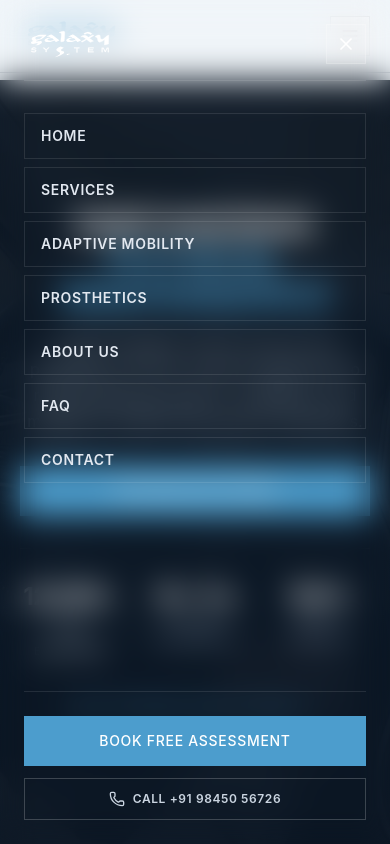
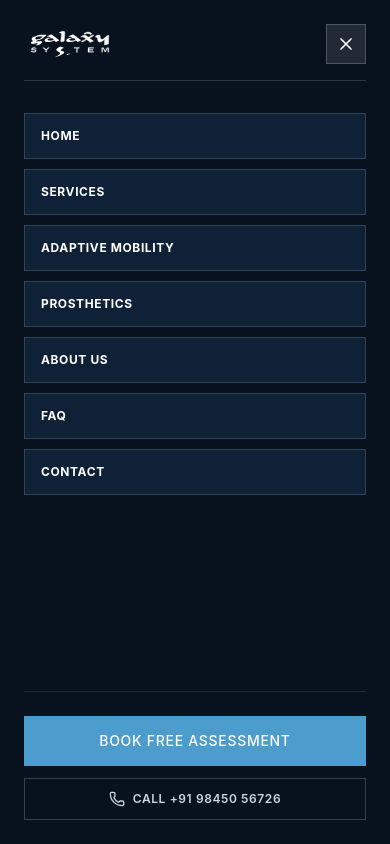
Before and after one commit to RishabhNaik/galaxy-system, a Next.js app: page / in a window 390 px wide. Both pictures are taken after a click on the button 350 px from the left and 36 px from the top of the page. Shown: the top 844 px of the page. Built offline with nearby package versions, Linux system fonts and the light colour scheme.

Commit message:
Fix mobile hamburger drawer opacity: set to 100% solid dark navy (#08121e)

```diff
--- a/src/components/header.tsx
+++ b/src/components/header.tsx
@@ -95,10 +95,10 @@ export function Header() {
         </div>
       </header>
 
-      {/* Mobile Drawer Menu (Square Geometry) */}
+      {/* Mobile Drawer Menu (Solid High-Contrast Geometry) */}
       {mobileMenuOpen && (
-        <div className="fixed inset-0 z-50 flex flex-col bg-navy-dark/98 backdrop-blur-lg p-6 text-white animate-in fade-in duration-200">
-          <div className="flex items-center justify-between border-b border-white/10 pb-4 mb-6">
+        <div className="fixed inset-0 z-[100] flex flex-col bg-[#08121e] p-6 text-white animate-in fade-in duration-200 shadow-2xl overflow-hidden">
+          <div className="flex items-center justify-between border-b border-white/15 pb-4 mb-6">
             <Image
               src="/galaxy_system_logo.svg"
               alt="Galaxy System Logo"
@@ -115,15 +115,15 @@ export function Header() {
             </button>
           </div>
 
-          <nav className="flex flex-col gap-2 overflow-y-auto py-2">
+          <nav className="flex flex-col gap-2.5 overflow-y-auto py-2">
             {navLinks.map((link) => (
               <Link
                 key={link.name}
                 href={link.href}
                 onClick={() => setMobileMenuOpen(false)}
-                className="py-3 px-4 text-sm font-semibold uppercase tracking-wider border border-white/10 hover:border-sky hover:bg-sky/20 transition-all text-slate-200 hover:text-white"
+                className="py-3.5 px-4 text-xs font-bold uppercase tracking-wider border border-white/15 bg-[#0f2136] hover:border-sky hover:bg-sky/25 transition-all text-white flex items-center justify-between"
               >
-                {link.name}
+                <span>{link.name}</span>
               </Link>
             ))}
           </nav>
```
